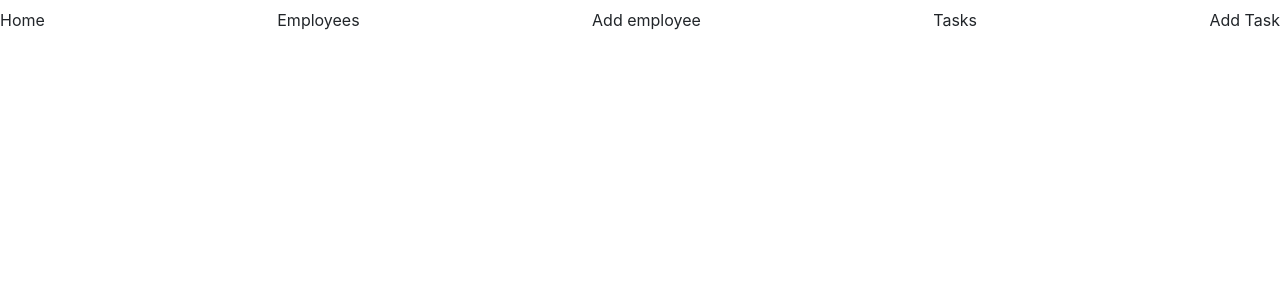
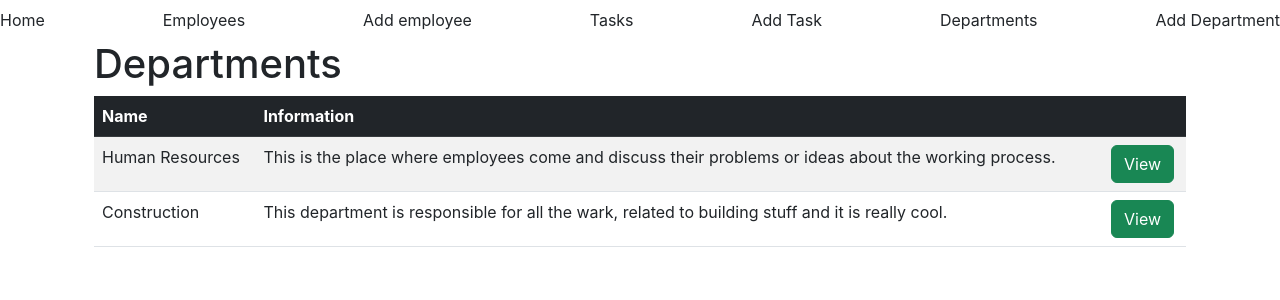
Before and after one commit to cailqk/employees-app, a React (Create React App) app: page /departments in a window 1280 px wide. Shown: the top 300 px of the page. Built offline with nearby package versions, Linux system fonts and the light colour scheme; data requests are answered from the project's data file; the HTML template or start-up script is replaced by a standard one.

Commit message:
implemented components for department

```diff
--- a/db.json
+++ b/db.json
@@ -115,7 +115,16 @@
       "id": 10
     }
   ],
-  "profile": {
-    "name": "typicode"
-  }
+  "departments": [
+    {
+      "name": "Human Resources",
+      "description": "This is the place where employees come and discuss their problems or ideas about the working process.",
+      "id": 1
+    },
+    {
+      "name": "Construction",
+      "description": "This department is responsible for all the wark, related to building stuff and it is really cool.",
+      "id": 2
+    }
+  ]
 }
--- a/src/App.js
+++ b/src/App.js
@@ -2,13 +2,16 @@ import "./App.css";
 import { Route, Routes } from "react-router-dom";
 
 import CreateEmployee from "./components/Employees/CreateEmployee";
-import GetEmployees from "./components/Employees/EmployeeList";
 import NavBar from "./components/NavBar";
 import EmployeeDetails from "./components/Employees/EmployeeDetails";
 import CreateTask from "./components/Tasks/CreateTask";
-import GetTasks from "./components/Tasks/TaskList";
 import TaskDetails from "./components/Tasks/TaskDetails";
 import Home from "./components/Home";
+import DepartmentList from "./components/Departments/DepartmentList";
+import CreateDepartment from "./components/Departments/CreateDepartment";
+import TaskList from "./components/Tasks/TaskList";
+import EmployeeList from "./components/Employees/EmployeeList";
+import DepartmentDetails from "./components/Departments/DepartmentDetails";
 
 function App() {
   return (
@@ -17,12 +20,15 @@ function App() {
       <div className="container">
         <Routes>
           <Route path="/" element={<Home />}></Route>
+          <Route path="/employees" element={<EmployeeList />}></Route>
           <Route path="/employees/add" element={<CreateEmployee />}></Route>
           <Route path="/employees/:id" element={<EmployeeDetails />}></Route>
-          <Route path="/employees" element={<GetEmployees />}></Route>
-          <Route path="/tasks" element={<GetTasks />}></Route>
+          <Route path="/tasks" element={<TaskList />}></Route>
           <Route path="/tasks/add" element={<CreateTask />}></Route>
           <Route path='/tasks/:id' element={<TaskDetails />}></Route>
+          <Route path="/departments" element={<DepartmentList />}></Route>
+          <Route path="/departments/add" element={<CreateDepartment />}></Route>
+          <Route path="/departments/:id" element={<DepartmentDetails />}></Route>
         </Routes>
       </div>
     </div>
--- /dev/null
+++ b/src/components/Departments/CreateDepartment.js
@@ -0,0 +1,55 @@
+import { useState } from "react";
+import { useNavigate } from "react-router-dom";
+import * as api from "../../requests/API";
+
+const CreateDepartment = () => {
+  const navigate = useNavigate();
+  const [name, setName] = useState("");
+  const [description, setDescription] = useState("");
+
+  const submitHandler = async (e) => {
+    e.preventDefault();
+
+    if (name === "" || description === "") {
+      window.alert("Please fill all the fields");
+    } else {
+        await api.post('departments', {
+            name,
+            description
+        });
+        navigate('/departments')
+    }
+  };
+
+  return (
+    <form onSubmit={submitHandler}>
+      <div className="form-group">
+        <label className="form-label">Name</label>
+        <input
+          type="text"
+          className="form-control"
+          id="name-input"
+          defaultValue={name}
+          onChange={(e) => setName(e.target.value)}
+        />
+      </div>
+      <div>
+        <label className="form-label">Description</label>
+        <textarea
+          className="form-control"
+          type="text"
+          id="description-input"
+          defaultValue={description}
+          onChange={(e) => setDescription(e.target.value)}
+        ></textarea>
+      </div>
+      <div className="text-end">
+        <button type="submit" className="btn btn-primary">
+          Create
+        </button>
+      </div>
+    </form>
+  );
+};
+
+export default CreateDepartment;
--- /dev/null
+++ b/src/components/Departments/DepartmentDetails.js
@@ -0,0 +1,106 @@
+import { useState, useEffect } from "react";
+import { useNavigate, useParams } from "react-router";
+
+import * as api from "../../requests/API";
+
+const DepartmentDetails = () => {
+  const navigate = useNavigate();
+
+  const { id } = useParams();
+  const [department, setDepartment] = useState({});
+
+  const [name, setName] = useState("");
+  const [description, setDescription] = useState("");
+
+  useEffect(() => {
+    api.get("departments/" + id).then((res) => {
+      setName(res.name);
+      setDescription(res.description);
+      setDepartment(res);
+    });
+  }, []);
+
+  const editHandler = (e) => {
+    e.preventDefault();
+
+    api
+      .patch("departments/" + id, {
+        name,
+        description,
+      })
+      .then((res) => {
+        navigate("/departments");
+      });
+  };
+
+  const deleteHandler = (e) => {
+    e.preventDefault();
+
+    if (
+      window.confirm("Would you really want to delete this department ?") ===
+      true
+    ) {
+      api.del("departments/" + id).then((res) => {
+        navigate("/departments");
+      });
+    }
+  };
+
+  const cancelHandler = (e) => {
+    e.preventDefault();
+    navigate("/departments");
+  };
+
+  return (
+    <div>
+      <h1>Details for '{department.name}'</h1>
+      <form>
+        <div className="form-group">
+          <label>Name</label>
+          <input
+            className="from-control"
+            type="text"
+            id="name-input"
+            defaultValue={name}
+            onChange={(e) => setName(e.target.value)}
+          ></input>
+        </div>
+        <div className="form-group">
+          <label>Description</label>
+          <textarea
+            className="from-control"
+            type="text"
+            id="email-input"
+            defaultValue={description}
+            onChange={(e) => setDescription(e.target.value)}
+          ></textarea>
+        </div>
+        <div>
+          <button
+            type="submit"
+            className="btn btn-success"
+            onClick={editHandler}
+          >
+            Save
+          </button>
+          <button
+            type="submit"
+            className="btn btn-danger"
+            onClick={deleteHandler}
+          >
+            Delete
+          </button>
+          <button
+            type="submit"
+            className="btn btn-secondary"
+            onClick={cancelHandler}
+          >
+            Cancel
+          </button>
+        </div>
+      </form>
+    </div>
+  );
+};
+
+export default DepartmentDetails;
--- /dev/null
+++ b/src/components/Departments/DepartmentItem.js
@@ -0,0 +1,41 @@
+import { useNavigate } from "react-router";
+
+const DepartmentItem = (props) => {
+
+  const navigate = useNavigate();
+
+  return (
+    <table className="table table-striped table-hover">
+      <thead className="table-dark">
+        <tr>
+          <th scope="col">Name</th>
+          <th scope="col">Information</th>
+          <th></th>
+        </tr>
+      </thead>
+      <tbody>
+        {props.departments.length === 0 && (
+          <tr className="no-data">
+            <td colSpan={6}>No data available</td>
+          </tr>
+        )}
+        {props.departments.length > 0 &&
+          props.departments.map((el) => {
+            return (
+              <tr key={el.id}>
+                <td>{el.name}</td>
+                <td>{el.description}</td>
+                <td>
+                  <button className="btn btn-success" onClick={() => navigate(`/departments/${el.id}`)}>
+                    View
+                  </button>
+                </td>
+              </tr>
+            );
+          })}
+      </tbody>
+    </table>
+  );
+};
+
+export default DepartmentItem;
--- /dev/null
+++ b/src/components/Departments/DepartmentList.js
@@ -0,0 +1,23 @@
+import * as api from "../../requests/API";
+
+import { useEffect, useState } from "react";
+import DepartmentItem from "./DepartmentItem";
+
+const DepartmentList = () => {
+  const [info, setInfo] = useState("");
+
+  let url = "departments";
+
+  useEffect(() => {
+    api.get(url).then((res) => setInfo(res));
+  }, []);
+
+  return (
+    <div className="container">
+      <h1>Departments</h1>
+      <DepartmentItem departments={info} />
+    </div>
+  );
+};
+
+export default DepartmentList;
--- a/src/components/Employees/CreateEmployee.js
+++ b/src/components/Employees/CreateEmployee.js
@@ -20,10 +20,10 @@ const CreateEmployee = () => {
       phone === "" ||
       birthday === "" ||
       salary === ""
-      ) {
+    ) {
       window.alert("Please fill all the fields!");
     } else {
-     await api.post("employees", {
+      await api.post("employees", {
         name,
         email,
         phone: Number(phone),
@@ -37,7 +37,7 @@ const CreateEmployee = () => {
   return (
     <form onSubmit={submitHandler}>
       <div className="form-group">
-        <label>Name</label>
+        <label className="form-label">Name</label>
         <input
           className="from-control"
           type="text"
--- a/src/components/NavBar.js
+++ b/src/components/NavBar.js
@@ -18,6 +18,12 @@ const NavBar = () => {
       <NavLink className="nav-item nav-link" to="/tasks/add">
         Add Task
       </NavLink>
+      <NavLink className="nav-item nav-link" to="/departments">
+       Departments
+      </NavLink>
+      <NavLink className="nav-item nav-link" to="/departments/add">
+      Add Department
+      </NavLink>
     </nav>
   );
 };
```
